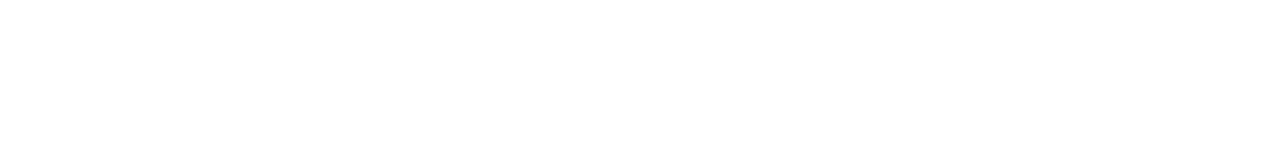
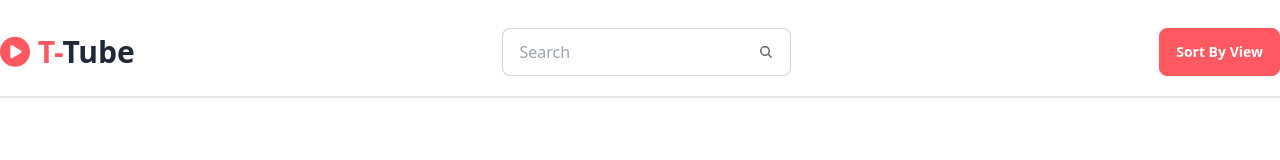
Before and after one commit to jahidul2004/t-tube, a plain HTML site: page index.html in a window 1280 px wide. Drawn offline with nearby package versions, Linux system fonts and the light colour scheme.

Commit message:
Navbar section added.

```diff
--- a/index.html
+++ b/index.html
@@ -20,5 +20,50 @@
         <meta name="viewport" content="width=device-width, initial-scale=1.0" />
         <title>T-Tube</title>
     </head>
-    <body></body>
+    <body>
+        <!-- Header start -->
+        <section>
+            <header
+                class="w-[90%] md:container lg:container m-auto flex flex-col md:flex-row lg:flex-row gap-5 items-center justify-between py-5 my-2 border-b-2"
+            >
+                <!-- logo section start -->
+                <div class="order-1">
+                    <h1 class="text-3xl font-extrabold">
+                        <i class="text-error fa-solid fa-circle-play"></i>
+                        <span class="text-error">T-</span>Tube
+                    </h1>
+                </div>
+                <!-- logo section end -->
+
+                <!-- Input section start -->
+                <div class="order-3 md:order-2 lg:order-2">
+                    <label class="input input-bordered flex items-center gap-2">
+                        <input type="text" class="grow" placeholder="Search" />
+                        <svg
+                            xmlns="http://www.w3.org/2000/svg"
+                            viewBox="0 0 16 16"
+                            fill="currentColor"
+                            class="h-4 w-4 opacity-70"
+                        >
+                            <path
+                                fill-rule="evenodd"
+                                d="M9.965 11.026a5 5 0 1 1 1.06-1.06l2.755 2.754a.75.75 0 1 1-1.06 1.06l-2.755-2.754ZM10.5 7a3.5 3.5 0 1 1-7 0 3.5 3.5 0 0 1 7 0Z"
+                                clip-rule="evenodd"
+                            />
+                        </svg>
+                    </label>
+                </div>
+                <!-- Input section end -->
+
+                <!-- Sort by section start -->
+                <div class="order-2 md:order-3 lg:order-3">
+                    <button class="btn btn-error text-white">
+                        Sort By View
+                    </button>
+                </div>
+                <!-- Sort by section end -->
+            </header>
+        </section>
+        <!-- Header end -->
+    </body>
 </html>
```
